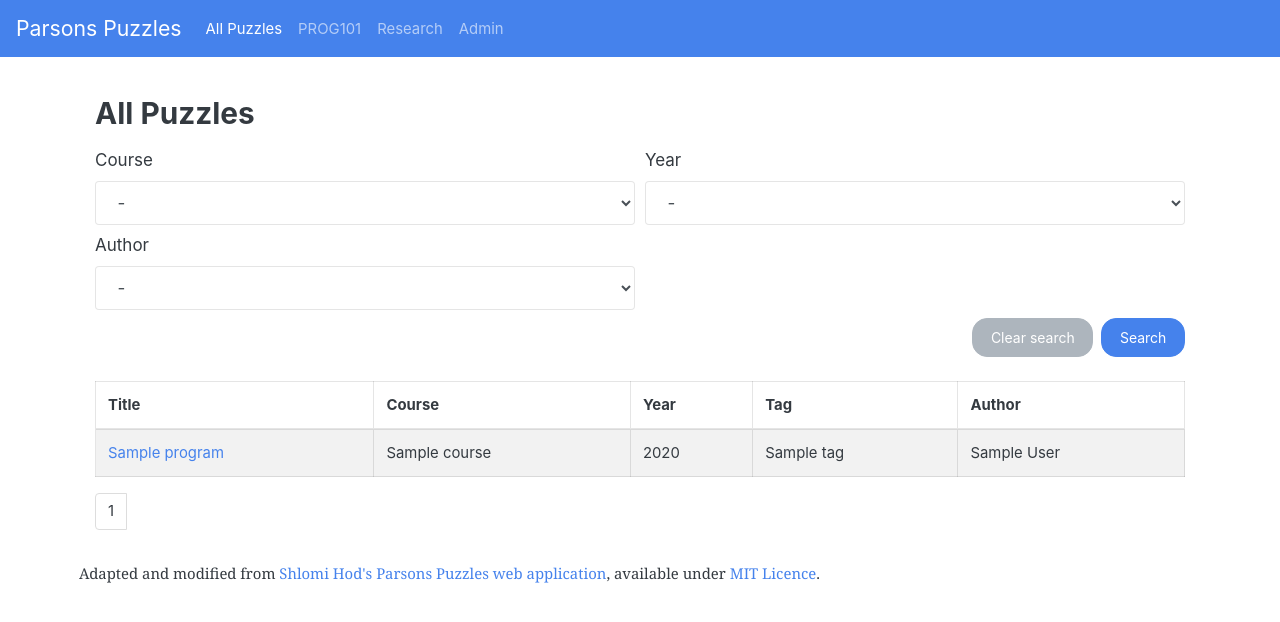
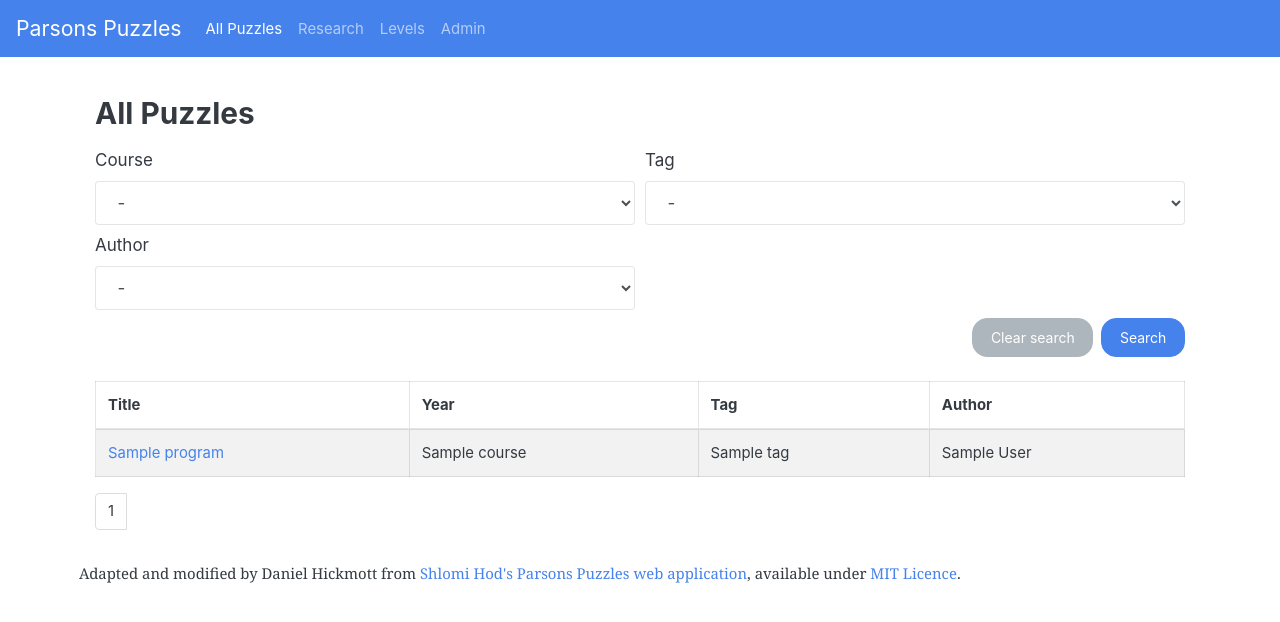
Before and after one commit to inshelligent/parsons-puzzles-1, a Flask app: page /puzzle/all in a window 1280 px wide. Shown: the top 622 px of the page. Run offline with Flask 2, Linux system fonts and the light colour scheme; tables that the repository leaves empty hold one stand-in row (values such as "Sample post"); parts of the project's set-up code (start-up, migrations or seed data) failed here and were passed over; some libraries are stand-ins or nearby versions.

Commit message:
Attempted to remove year and semester info

```diff
--- a/app/admin/forms.py
+++ b/app/admin/forms.py
@@ -8,7 +8,7 @@ from app.puzzle.forms import ProgramForm
 class AdminSearchProgramForm(FlaskForm):
     ''' Form for searching through programs '''
     course = SelectField('Course')
-    year = SelectField('Year')
+    #year = SelectField('Year')
     author = SelectField('Author')
     tag = SelectField('Tag')
     search = SubmitField('Search')
@@ -29,8 +29,8 @@ class TagEditForm(TagAddForm):
 
 class CourseAddForm(FlaskForm):
     name = StringField('Name', validators = [DataRequired()])
-    year = IntegerField('Year', validators = [DataRequired()])
-    semester = IntegerField('Semester', validators=[DataRequired()])
+    #year = IntegerField('Year', validators = [DataRequired()])
+    #semester = IntegerField('Semester', validators=[DataRequired()])
     current = BooleanField('Current?')
     submit = SubmitField('Add Course')
 
--- a/app/admin/templates/course_add.html
+++ b/app/admin/templates/course_add.html
@@ -11,14 +11,14 @@
                 {{ form.name.label }}
                 {{ form.name(class="form-control") }}
             </div>
-            <div class="col-md-6 mb-2">
+            <!-- <div class="col-md-6 mb-2">
                 {{ form.year.label }}
                 {{ form.year(class="form-control") }}
             </div>
             <div class="col-md-6 mb-2">
                 {{ form.semester.label }}
                 {{ form.semester(class="form-control") }}
-            </div>
+            </div>  -->
             <div class="col-md-6 mb-2">
                 {{ form.current.label }}
                 {{ form.current() }}
--- a/app/admin/templates/course_edit.html
+++ b/app/admin/templates/course_edit.html
@@ -11,14 +11,14 @@
                 {{ form.name.label }}
                 {{ form.name(class="form-control") }}
             </div>
-            <div class="col-md-6 mb-2">
+            <!-- <div class="col-md-6 mb-2">
                 {{ form.year.label }}
                 {{ form.year(class="form-control") }}
             </div>
             <div class="col-md-6 mb-2">
                 {{ form.semester.label }}
                 {{ form.semester(class="form-control") }}
-            </div>
+            </div> -->
             <div class="col-md-6 mb-2">
                 {{ form.current.label }}
                 {{ form.current() }}
--- a/app/models.py
+++ b/app/models.py
@@ -27,13 +27,13 @@ class User(UserMixin, db.Model):
 class Course(db.Model):
     id = db.Column(db.Integer, primary_key = True)
     name = db.Column(db.Text(), nullable = False)
-    semester = db.Column(db.Integer)
-    year = db.Column(db.Integer)
+    #semester = db.Column(db.Integer)
+    #year = db.Column(db.Integer)
     current = db.Column(db.Boolean)
     programs = db.relationship('Program', back_populates = 'course')
 
     def __repr__(self):
-        return f'<Course - {self.name} S{self.semester}>'
+        return f'<Course - {self.name}>'
 
 class Tag(db.Model):
     id = db.Column(db.Integer, primary_key = True)
--- a/app/puzzle/forms.py
+++ b/app/puzzle/forms.py
@@ -18,6 +18,6 @@ class ProgramForm(FlaskForm):
 class SearchProgramForm(FlaskForm):
     ''' Form for searching through programs '''
     course = SelectField('Course')
-    year = SelectField('Year')
+    tag = SelectField('Tag')
     author = SelectField('Author')
     search = SubmitField('Search')
--- a/app/puzzle/routes.py
+++ b/app/puzzle/routes.py
@@ -8,19 +8,19 @@ from app import db
 from app.puzzle import puzzle
 from app.models import Program, Tag, Course
 from app.utils import (
-    get_course_choices, get_year_choices, get_author_choices, generate_random_url, generate_file_name,
+    get_course_choices, get_author_choices, get_tag_choices, generate_random_url, generate_file_name,
 )
 from .forms import SearchProgramForm, ProgramForm
 
-@puzzle.route('/prog101')
+@puzzle.route('/year7')
 def prog101_puzzles():
-    ''' Show all the current programs for PROG101 '''
+    ''' Show all the current programs for Year 7 '''
     puzzles = Program.query.filter(Program.is_instructor == True) \
-                .join(Course).filter(Course.name == 'PROG101') \
+                .join(Course).filter(Course.name == 'Year 7') \
                 .join(Tag).filter(Tag.hidden == False) \
-                .order_by(desc(Tag.name), asc(Program.created)) \
+                .order_by(asc(Program.created)) \
                 .all()
-    return render_template('puzzles_list.html', puzzles = puzzles, course = 'PROG101', title = 'Programming Puzzles')
+    return render_template('puzzles_list.html', puzzles = puzzles, course = 'Year 7', title = 'Programming Puzzles')
 
 @puzzle.route('/all', methods = ['GET', 'POST'])
 def all_puzzles():
@@ -29,8 +29,9 @@ def all_puzzles():
 
     courses = Course.query.all()
     programs = Program.query.all()
+    tags = Tag.query.all()
     form.course.choices = get_course_choices(courses)
-    form.year.choices = get_year_choices(courses)
+    form.tag.choices = get_tag_choices(tags)
     form.author.choices = get_author_choices(programs)
 
     query = Program.query.outerjoin(Tag).join(Course) \
@@ -39,15 +40,19 @@ def all_puzzles():
     if form.course.data is not None and form.course.data != 'None' and form.course.data != '-':
         query = query.filter(Course.name == form.course.data)
 
-    if form.year.data is not None and form.year.data != 'None' and form.year.data != '-':
-        query = query.filter(Course.year == form.year.data)
+#    if form.tag.data is not None and form.tag.data != 'None' and form.tag.data != '-':
+#        query = query.filter(Program.tag == form.tag.data)
+
+    if form.tag.data is not None and form.tag.data != 'None' and form.tag.data != '-':
+        query = query.filter(Program.tag_id == int(form.tag.data))
+
 
     if form.author.data is not None and form.author.data != 'None' and form.author.data != '-':
         query = query.filter(Program.author == form.author.data)
 
-    query = query.order_by(Program.created.desc())
+    query = query.order_by(Program.created.asc())
     page = request.args.get('page', 1, type = int)
-    posts_per_page = 10
+    posts_per_page = 20
 
     puzzles_page = query.paginate(page, posts_per_page, False)
 
--- a/app/puzzle/templates/puzzle_search.html
+++ b/app/puzzle/templates/puzzle_search.html
@@ -14,8 +14,8 @@
                 {{ form.course(class="form-control") }}
             </div>
             <div class="col-md-6 mb-2">
-                {{ form.year.label }}
-                {{ form.year(class="form-control") }}
+                {{ form.tag.label }}
+                {{ form.tag(class="form-control") }}
             </div>
             <div class="col-md-6 mb-2">
                 {{ form.author.label }}
@@ -36,7 +36,6 @@
         <thead>
             <tr>
                 <th>Title</th>
-                <th>Course</th>
                 <th>Year</th>
                 <th>Tag</th>
                 <th>Author</th>
@@ -47,7 +46,6 @@
             <tr>
                 <td><a href="{{ url_for('puzzle.puzzle_detail', program_url = puzzle.url)}}">{{ puzzle.title }}</a></td>
                 <td>{{ puzzle.course.name }}</td>
-                <td>{{ puzzle.course.year }}</td>
                 <td>{% if puzzle.tag %} {{ puzzle.tag.name }} {% endif %}</td>
                 <td>{{ puzzle.author }}</td>
             </tr>
--- a/app/routes.py
+++ b/app/routes.py
@@ -7,6 +7,11 @@ def research():
     ''' Show page with research about Parson's puzzles '''
     return render_template('research.html')
 
+@app.route('/levels')
+def levels():
+    ''' Show page with info about difficulty levels '''
+    return render_template('levels.html')
+
 @app.route('/')
 @app.route('/index')
 def index():
--- a/app/templates/base.html
+++ b/app/templates/base.html
@@ -21,11 +21,14 @@
 			<li class="nav-item {% if active_page == 'past' %}active {% endif %}">
 			  <a class="nav-link"  href="{{ url_for('index') }}">All Puzzles</span></a>
 			</li>
-			<li class="nav-item {% if active_page == 'list' and course == 'PROG101' %}active {% endif %}">
-			  <a class="nav-link" href="{{ url_for('puzzle.prog101_puzzles') }}">PROG101</a>
+<!--			<li class="nav-item {% if active_page == 'list' and course == 'PROG101' %}active {% endif %}">
+			  <a class="nav-link" href="{{ url_for('puzzle.prog101_puzzles') }}">PROG101</a> -->
 			</li>
 			<li class="nav-item {% if active_page == 'research' %}active {% endif %}">
 				<a class="nav-link" href="{{ url_for('research') }}">Research</a>
+			</li>
+			<li class="nav-item {% if active_page == 'levels' %}active {% endif %}">
+				<a class="nav-link" href="{{ url_for('levels') }}">Levels</a>
 			</li>
 			<li class="nav-item {% if active_page == 'admin' %}active {% endif %}">
 				<a class="nav-link" href="{{ url_for('admin.index') }}">Admin</a>
@@ -73,7 +76,7 @@
 		</div>
 		<footer>
 		{% filter markdown %}
-		Adapted and modified from [Shlomi Hod's Parsons Puzzles web application](http://parsons.problemsolving.io/), available under [MIT Licence](https://github.com/ProblemSolvingIO/parsons/blob/master/LICENSE).
+		Adapted and modified by Daniel Hickmott from [Shlomi Hod's Parsons Puzzles web application](http://parsons.problemsolving.io/), available under [MIT Licence](https://github.com/ProblemSolvingIO/parsons/blob/master/LICENSE).
 		{% endfilter %}
 		  </footer>
 	</main>
--- a/app/utils.py
+++ b/app/utils.py
@@ -21,14 +21,14 @@ def get_course_choices(courses):
     course_names_in_tuples = [(name, name) for name in course_names]
     return course_names_in_tuples
 
-def get_year_choices(courses):
+#def get_year_choices(courses):
     # Default value for unspecified year name
-    years = [('-')]
-    for course in courses:
-        if course.year not in years:
-            years.append(course.year)
-    years_in_tuples = [(year, year) for year in years]
-    return years_in_tuples
+#    years = [('-')]
+#    for course in courses:
+#        if course.year not in years:
+#            years.append(course.year)
+#    years_in_tuples = [(year, year) for year in years]
+#    return years_in_tuples
 
 def get_author_choices(programs):
     # Default value for unspecified author name
```
Also changed, not shown: app/__init__.py (+27 -13 lines), app/admin/routes.py (+7 -7 lines), app/admin/templates/course_list.html (+4 -4 lines), app/admin/templates/manage_puzzles.html (+5 -5 lines).
